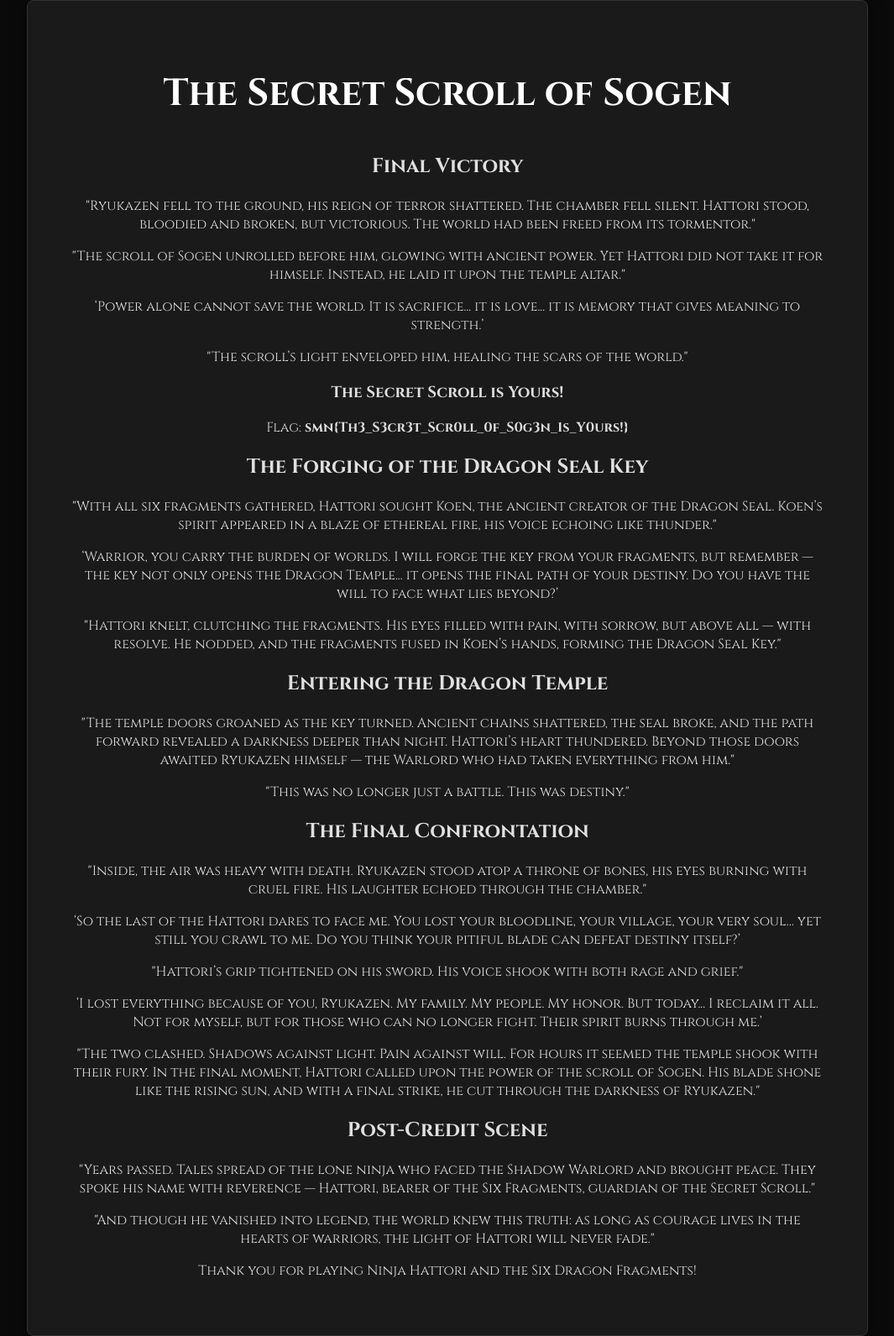
After one commit to Dharan10/Ninja-Hatori-ctf, a Python web app: template templates/victory.html in a window 1280 px wide. The commit adds this page. Shown: the whole page at 84% size, without its empty margins (107-1172 px from the left). Run offline with Jinja, Linux system fonts and the light colour scheme; the template is opened without the code that fills it, so the values that code supplies are empty.

Commit message:
feat: final chall/frag6 added and victory page created

```diff
--- /dev/null
+++ b/hidden/final_fragment.txt
@@ -0,0 +1 @@
+nhc{f1l3_p4th_tr4v3rs3d_w1th_fl4m3}
--- /dev/null
+++ b/templates/victory.html
@@ -0,0 +1,52 @@
+{% extends "layout.html" %}
+
+{% block content %}
+<div class="container">
+    <h1>The Secret Scroll of Sogen</h1>
+
+    <div class="story-section">
+        <h2>Final Victory</h2>
+        <p>"Ryukazen fell to the ground, his reign of terror shattered. The chamber fell silent. Hattori stood, bloodied and broken, but victorious. The world had been freed from its tormentor."</p>
+        <p>"The scroll of Sogen unrolled before him, glowing with ancient power. Yet Hattori did not take it for himself. Instead, he laid it upon the temple altar."</p>
+        <p>‘Power alone cannot save the world. It is sacrifice... it is love... it is memory that gives meaning to strength.’</p>
+        <p>"The scroll’s light enveloped him, healing the scars of the world."</p>
+
+        <div class="final-flag">
+            <h3>The Secret Scroll is Yours!</h3>
+            <p>Flag: <strong>smn{Th3_S3cr3t_Scr0ll_0f_S0g3n_1s_Y0urs!}</strong></p>
+        </div>
+    </div>
+
+    <div class="story-section">
+        <h2>The Forging of the Dragon Seal Key</h2>
+        <p>"With all six fragments gathered, Hattori sought Koen, the ancient creator of the Dragon Seal. Koen’s spirit appeared in a blaze of ethereal fire, his voice echoing like thunder."</p>
+        <p>‘Warrior, you carry the burden of worlds. I will forge the key from your fragments, but remember — the key not only opens the Dragon Temple... it opens the final path of your destiny. Do you have the will to face what lies beyond?’</p>
+        <p>"Hattori knelt, clutching the fragments. His eyes filled with pain, with sorrow, but above all — with resolve. He nodded, and the fragments fused in Koen’s hands, forming the Dragon Seal Key."</p>
+    </div>
+
+    <div class="story-section">
+        <h2>Entering the Dragon Temple</h2>
+        <p>"The temple doors groaned as the key turned. Ancient chains shattered, the seal broke, and the path forward revealed a darkness deeper than night. Hattori’s heart thundered. Beyond those doors awaited Ryukazen himself — the Warlord who had taken everything from him."</p>
+        <p>"This was no longer just a battle. This was destiny."</p>
+    </div>
+
+    <div class="story-section">
+        <h2>The Final Confrontation</h2>
+        <p>"Inside, the air was heavy with death. Ryukazen stood atop a throne of bones, his eyes burning with cruel fire. His laughter echoed through the chamber."</p>
+        <p>‘So the last of the Hattori dares to face me. You lost your bloodline, your village, your very soul… yet still you crawl to me. Do you think your pitiful blade can defeat destiny itself?’</p>
+        <p>"Hattori’s grip tightened on his sword. His voice shook with both rage and grief."</p>
+        <p>‘I lost everything because of you, Ryukazen. My family. My people. My honor. But today... I reclaim it all. Not for myself, but for those who can no longer fight. Their spirit burns through me.’</p>
+        <p>"The two clashed. Shadows against light. Pain against will. For hours it seemed the temple shook with their fury. In the final moment, Hattori called upon the power of the scroll of Sogen. His blade shone like the rising sun, and with a final strike, he cut through the darkness of Ryukazen."</p>
+    </div>
+
+    <div class="story-section">
+        <h2>Post-Credit Scene</h2>
+        <p>"Years passed. Tales spread of the lone ninja who faced the Shadow Warlord and brought peace. They spoke his name with reverence — Hattori, bearer of the Six Fragments, guardian of the Secret Scroll."</p>
+        <p>"And though he vanished into legend, the world knew this truth: as long as courage lives in the hearts of warriors, the light of Hattori will never fade."</p>
+    </div>
+
+    <div class="end-message">
+        <p>Thank you for playing Ninja Hattori and the Six Dragon Fragments!</p>
+    </div>
+</div>
+{% endblock %}
--- /dev/null
+++ b/uploads/sample.txt
@@ -0,0 +1 @@
+This is a sample relic from the vault.
```
Also changed, not shown: app.py (+30 -1 lines), templates/flame.html (added, +47 -0 lines), templates/map.html (+11 -3 lines), shrine.db.
